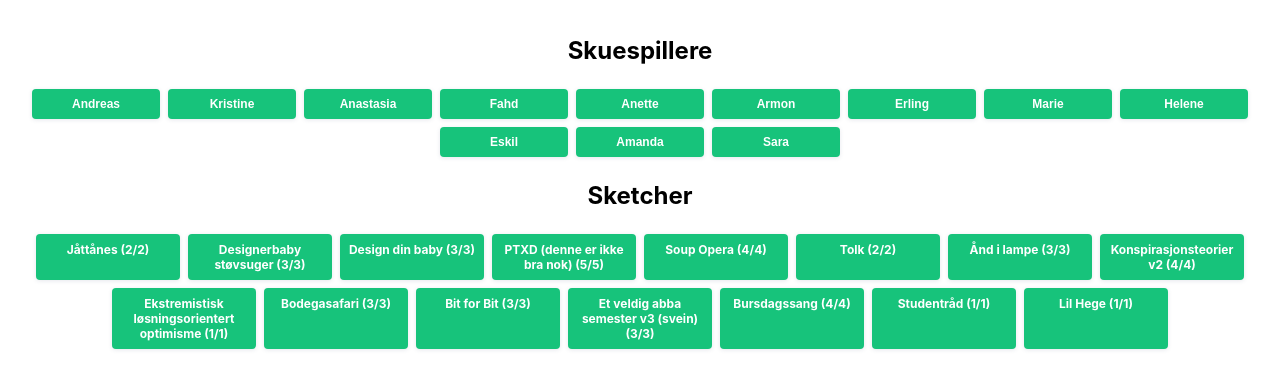
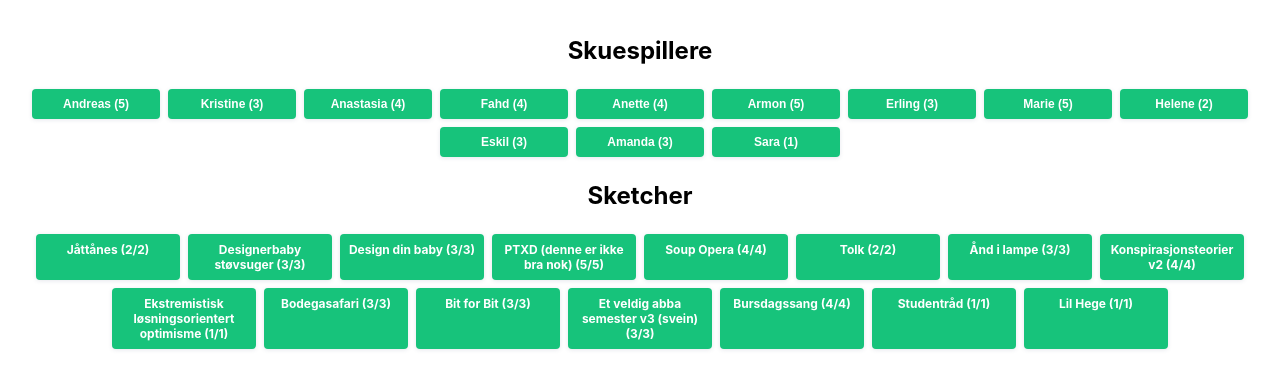
Before and after one commit to idirouldsaada/revy-planner, a React (Create React App) app: page / in a window 1280 px wide. Shown: the top 388 px of the page. Built offline with nearby package versions, Linux system fonts and the light colour scheme.

Commit message:
number of sketches per actor

```diff
--- a/src/App.js
+++ b/src/App.js
@@ -106,7 +106,7 @@ class App extends Component {
               className={classnames("actor", _.indexOf(this.state.present, a.id) !== -1 && "present")}
               key={i}
               onClick={() => this.toggleActor(a)}>
-              {a.name}
+              {a.name} ({SKETCHES.filter(s => _.indexOf(s.actors, a.id) !== -1).length})
             </button>
           ))}
         </div>
```
